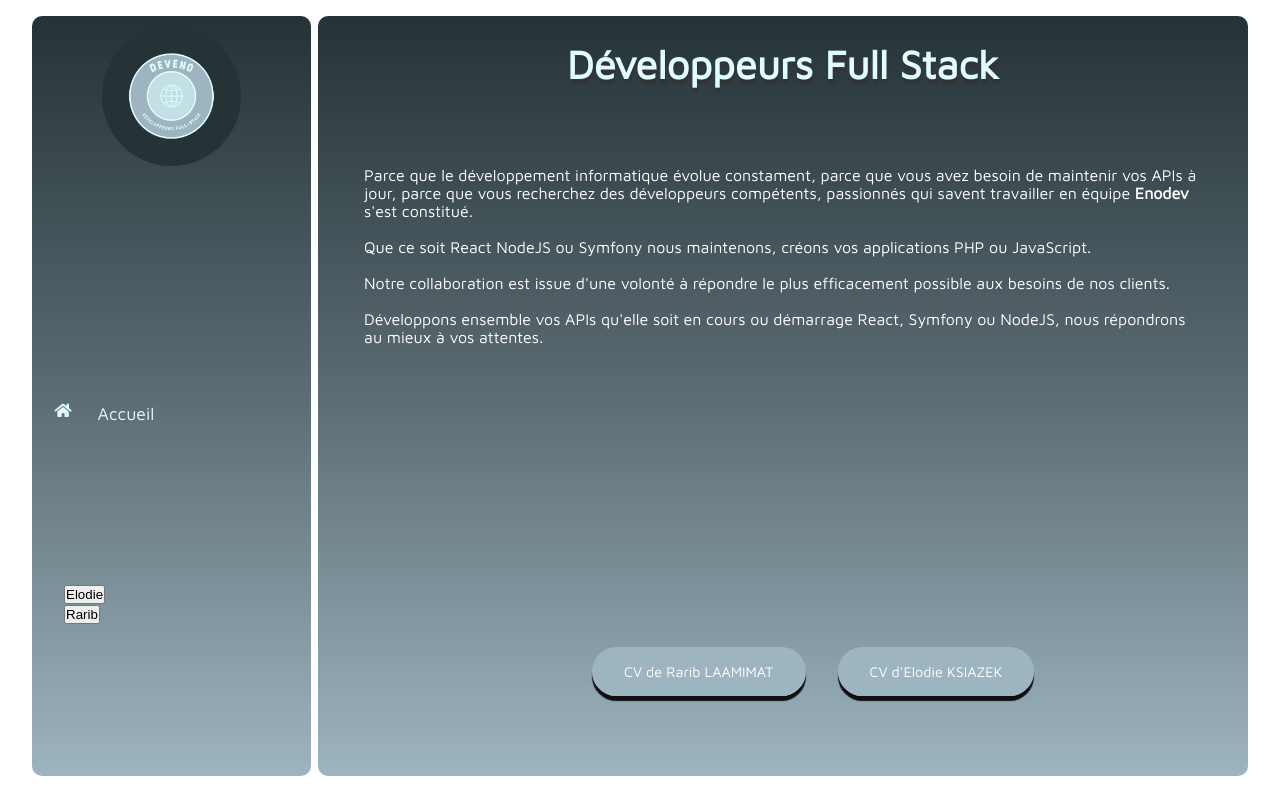
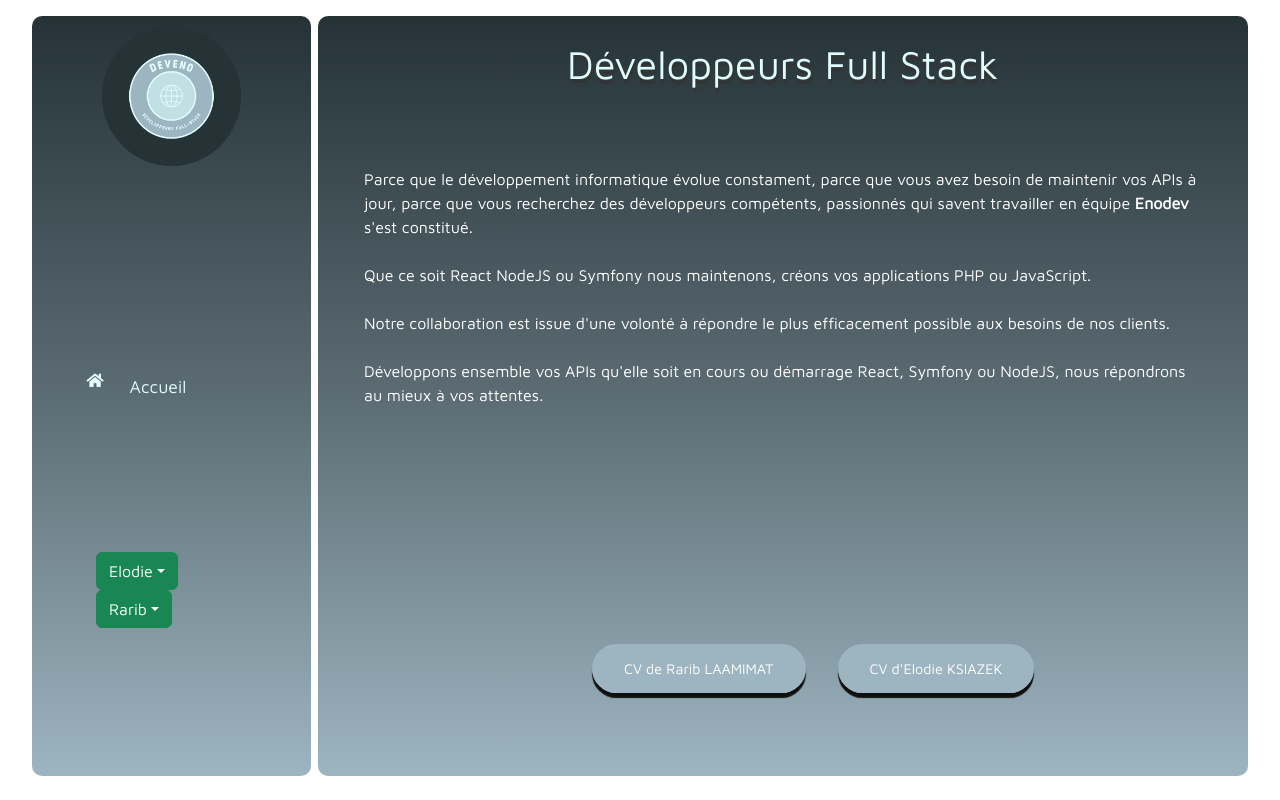
Before and after one commit to elodie-sz/CV-React, a React (Create React App) app: page / in a window 1280 px wide. Built offline with nearby package versions, Linux system fonts and the light colour scheme; a web font is replaced by a local one.

Commit message:
Ajout de bootstrap min

```diff
--- a/src/components/Navigation.js
+++ b/src/components/Navigation.js
@@ -1,6 +1,7 @@
 import React from 'react';
 import {NavLink, navLink} from 'react-router-dom';
 import Dropdown from "react-bootstrap/Dropdown";
+import  'bootstrap/dist/css/bootstrap.min.css' ;
 
 const Navigation = () => {
     return (
@@ -25,7 +26,7 @@
                     <div className="navigation">
 
                         <Dropdown>
-                            <Dropdown.Toggle variant="success" id="dropdown-elodie">
+                            <Dropdown.Toggle variant="success" id="dropdown-basic">
                                 Elodie
                             </Dropdown.Toggle>
 
```
